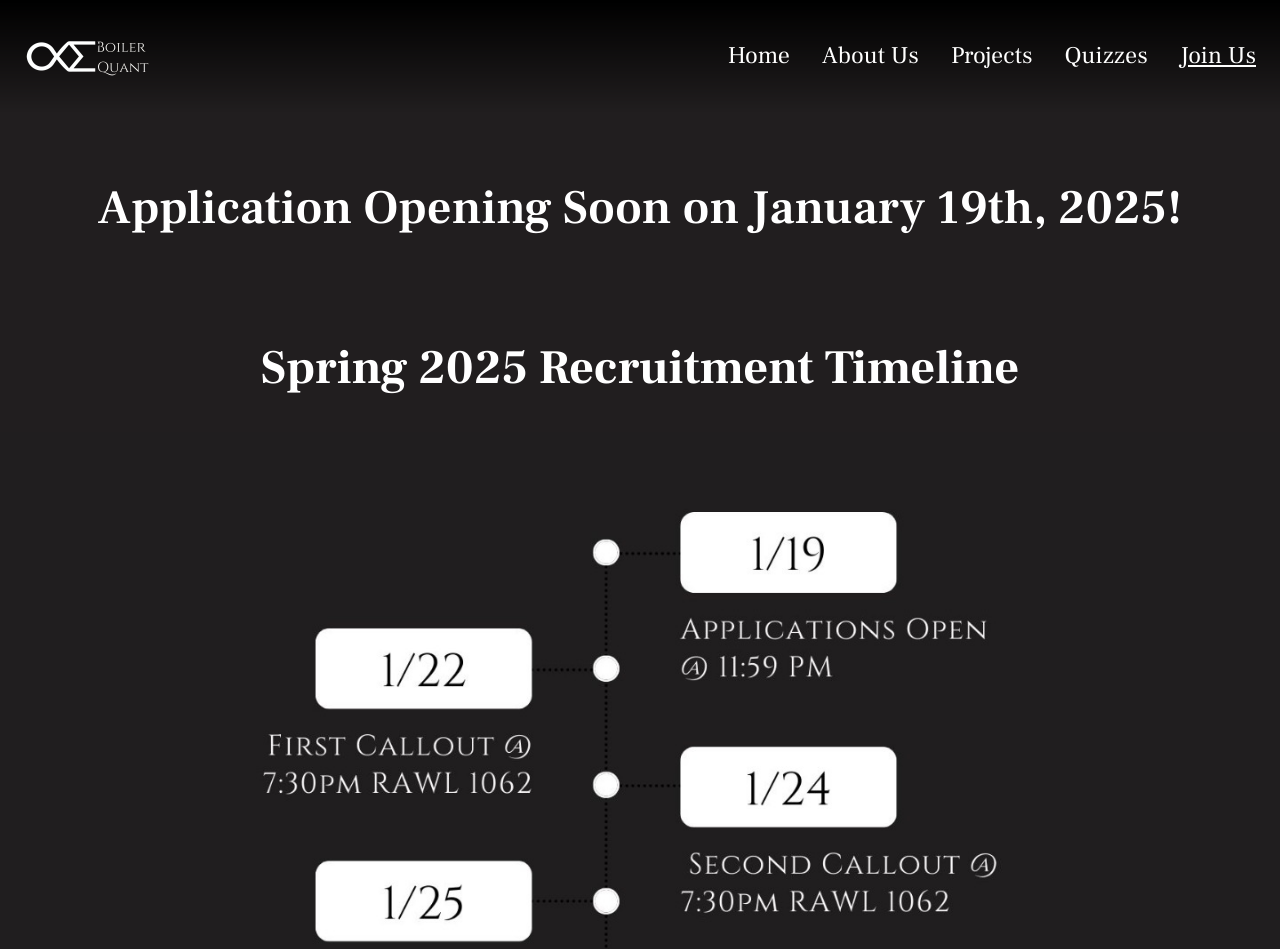
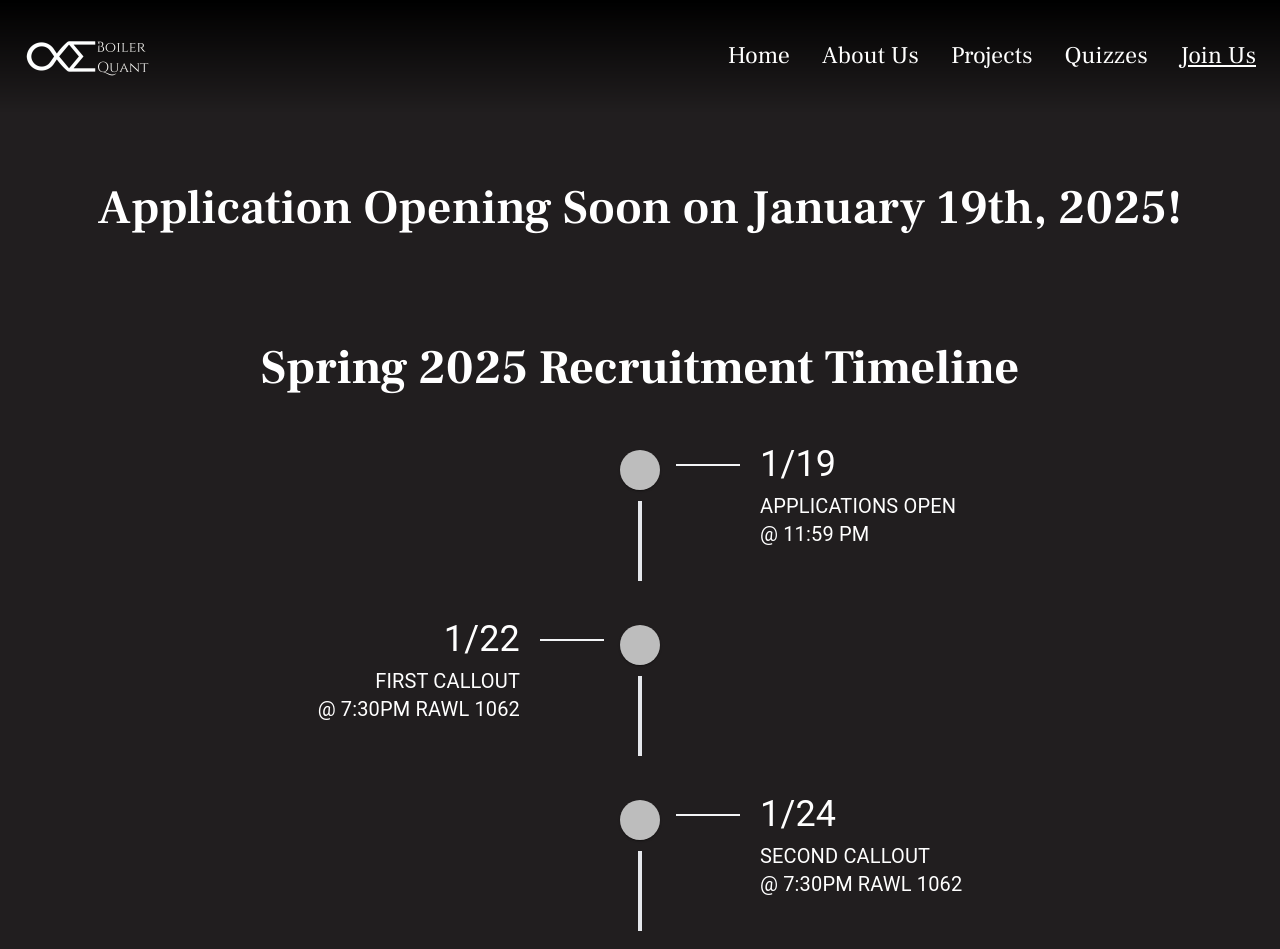
Before and after one commit to Boiler-Quant/boiler_quant_web, a React (Create React App) app: page /join-us in a window 1280 px wide. Shown: the top 949 px of the page. Built offline with nearby package versions, Linux system fonts and the light colour scheme; no server answers.

Commit message:
Timeline with Material UI

```diff
--- a/package.json
+++ b/package.json
@@ -3,6 +3,10 @@
   "version": "0.1.0",
   "private": true,
   "dependencies": {
+    "@emotion/react": "^11.14.0",
+    "@emotion/styled": "^11.14.0",
+    "@mui/lab": "^6.0.0-beta.22",
+    "@mui/material": "^6.3.1",
     "axios": "^1.7.9",
     "cra-template": "1.2.0",
     "react": "^19.0.0",
--- a/src/components/JoinUs.js
+++ b/src/components/JoinUs.js
@@ -13,13 +13,15 @@ const JoinUs = () => {
       <h2 className="text-5xl font-bold font-frank mb-10 text-center">
         Spring 2025 Recruitment Timeline
       </h2>
-      {/* <Timeline /> */}
-      <div
+      <div className="pb-10">
+        <Timeline />
+      </div>
+      {/* <div
         className="relative w-full h-screen bg-cover bg-center"
         style={{
           backgroundImage: `url('/recruitment.jpg')`, // Main hero image
         }}
-      />
+      /> */}
 
       {/* Apply Now Button
       <button
--- a/src/components/Timeline.js
+++ b/src/components/Timeline.js
@@ -1,59 +1,75 @@
-import React from "react";
+import * as React from "react";
+import Timeline from "@mui/lab/Timeline";
+import TimelineItem from "@mui/lab/TimelineItem";
+import TimelineSeparator from "@mui/lab/TimelineSeparator";
+import TimelineConnector from "@mui/lab/TimelineConnector";
+import TimelineContent from "@mui/lab/TimelineContent";
+import TimelineDot from "@mui/lab/TimelineDot";
 
-const Timeline = () => {
 const events = [
   {
     date: "1/19",
-      title: "Applications Open",
+    title: "APPLICATIONS OPEN",
     time: "@ 11:59 PM",
   },
   {
     date: "1/22",
-      title: "First Callout",
-      time: "7:30 PM RAWL 1062",
+    title: "FIRST CALLOUT",
+    time: "@ 7:30PM RAWL 1062",
   },
   {
     date: "1/24",
-      title: "Second Callout",
-      time: "7:30 PM RAWL 1062",
+    title: "SECOND CALLOUT",
+    time: "@ 7:30PM RAWL 1062",
   },
   {
     date: "1/25",
-      title: "Applications Due",
+    title: "APPLICATIONS DUE",
     time: "@ 11:59 PM",
   },
   {
     date: "1/28",
-      title: "Interviews Begin",
+    title: "INTERVIEWS BEGIN",
     time: "",
   },
 ];
 
+export default function AlternateTimeline() {
   return (
-    <div className="bg-black text-white p-8">
-      <div className="flex flex-col items-center">
+    <Timeline position="alternate" className="w-full space-y-8">
       {events.map((event, index) => (
-          <div key={index} className="flex items-center">
-            {/* Line and Circle */}
-            <div className="flex flex-col items-center">
-              {index !== 0 && <div className="h-10 w-1 bg-white"></div>}
-              <div className="h-4 w-4 rounded-full bg-white"></div>
-              {index !== events.length - 1 && (
-                <div className="h-10 w-1 bg-white"></div>
+        <TimelineItem key={index} className="w-full">
+          <TimelineSeparator>
+            <TimelineDot className="w-10 h-10" />
+            {index < events.length - 1 && (
+              <TimelineConnector className="h-20 border-2 " />
+            )}
+          </TimelineSeparator>
+          <TimelineContent>
+            <div className="flex items-start ">
+              {/* Horizontal Line */}
+              {index % 2 === 0 && (
+                <hr className="w-16 border-gray-100 border-t-2 mt-5" />
+              )}
+
+              {/* Content */}
+              <div
+                className={`px-5 ${
+                  index % 2 === 1 ? "ml-auto text-right" : ""
+                }`}
+              >
+                <h1 className="text-4xl pb-2">{event.date}</h1>
+                <p className="text-xl">{event.title}</p>
+                <p className="text-xl">{event.time}</p>
+              </div>
+
+              {index % 2 === 1 && (
+                <hr className="w-16 border-gray-100 border-t-2 mt-5" />
               )}
             </div>
-
-            {/* Event Box */}
-            <div className="ml-4 mb-4">
-              <div className="text-xl font-semibold">{event.date}</div>
-              <div className="text-md">{event.title}</div>
-              {event.time && <div className="text-sm">{event.time}</div>}
-            </div>
-          </div>
+          </TimelineContent>
+        </TimelineItem>
       ))}
-      </div>
-    </div>
+    </Timeline>
   );
-};
-
-export default Timeline;
+}
```
Also changed, not shown: 1 other file (tests, documents, lock files or other folders). Lines whose indentation alone changed are shown as unchanged.
